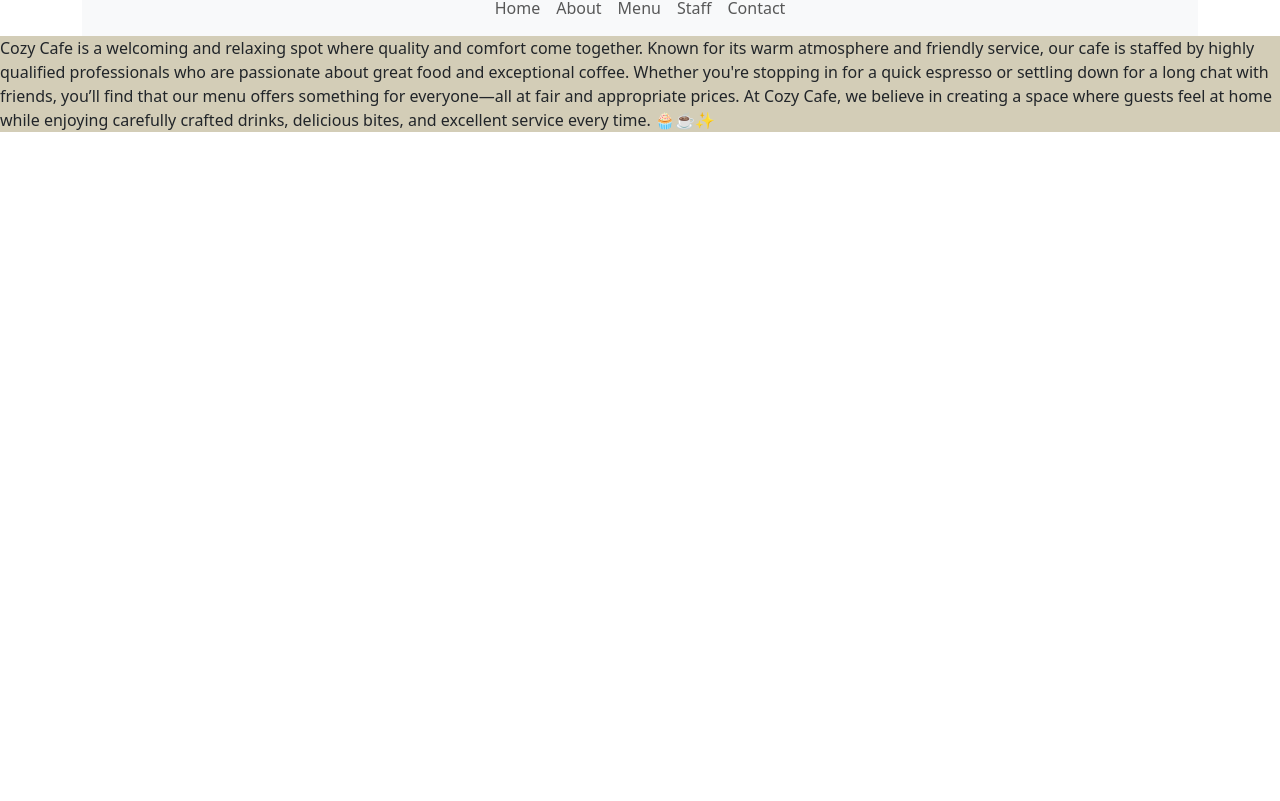
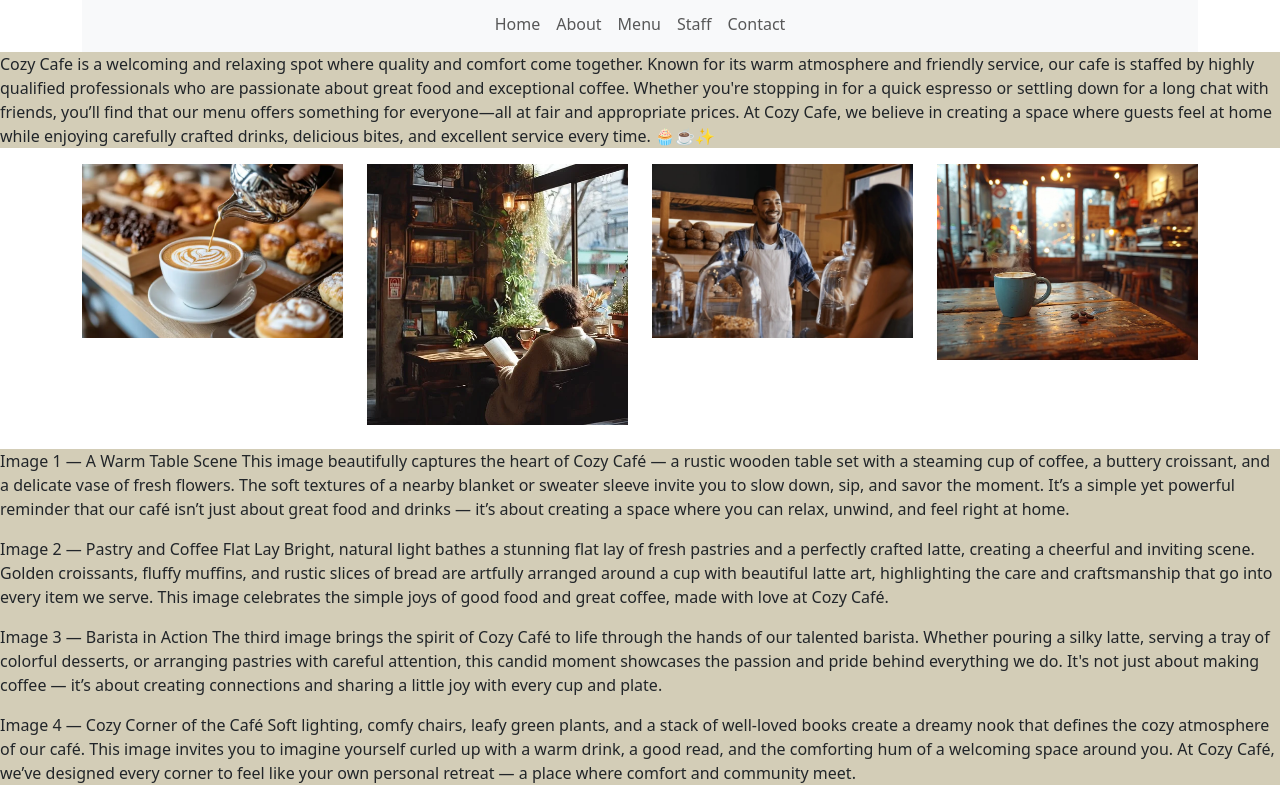
Before and after one commit to Nysa-Patel/smallbusiness, a plain HTML site: page About.html in a window 1280 px wide. Shown: the part 60-861 px from the top of the page. Before the commit the page ends 800 px from the top, so only its background shows below. Drawn offline with nearby package versions, Linux system fonts and the light colour scheme.

Commit message:
Add files via upload

```diff
--- a/About.html
+++ b/About.html
@@ -10,8 +10,8 @@
     <title>Cozy Cafe</title>
   </head>
     <div class = "container">
-        <p class="text-bg-info">Cozy Cafe</p>
-        <nav class="navbar navbar-expand-sm bg-light justify-content-center">
+      <h1 div class = "text-center text-bg-info">Cozy Cafe</h1>
+              <nav class="navbar navbar-expand-sm bg-light justify-content-center">
           <ul class="navbar-nav">
             <li class="nav-item">
               <a class="nav-link" href="index.html">Home</a>
@@ -36,4 +36,36 @@
 
         🧁☕✨</p>
   </div>
+  <div class="container">
+    <div class="row">
+      <div class="col-12 col-md-3 mb-4">
+        <img src="art.webp" class="img-fluid" alt="Image 1">
+      </div>
+      <div class="col-12 col-md-3 mb-4">
+        <img src="nook.webp" class="img-fluid" alt="Image 2">
+      </div>
+      <div class="col-12 col-md-3 mb-4">
+        <img src="man.webp" class="img-fluid" alt="Image 3">
+      </div>
+      <div class="col-12 col-md-3 mb-4">
+        <img src="coffee.jpg" class="img-fluid" alt="Image 4">
+      </div>
+    </div>
+  </div>
+  <div class = "about" style="background-color: rgb(211, 205, 183);">
+    <p>Image 1 — A Warm Table Scene
+      This image beautifully captures the heart of Cozy Café — a rustic wooden table set with a steaming cup of coffee, a buttery croissant, and a delicate vase of fresh flowers. The soft textures of a nearby blanket or sweater sleeve invite you to slow down, sip, and savor the moment. It’s a simple yet powerful reminder that our café isn’t just about great food and drinks — it’s about creating a space where you can relax, unwind, and feel right at home.
+      </p>
+      <div class = "about" style="background-color: rgb(211, 205, 183);">
+        <p>Image 2 — Pastry and Coffee Flat Lay
+          Bright, natural light bathes a stunning flat lay of fresh pastries and a perfectly crafted latte, creating a cheerful and inviting scene. Golden croissants, fluffy muffins, and rustic slices of bread are artfully arranged around a cup with beautiful latte art, highlighting the care and craftsmanship that go into every item we serve. This image celebrates the simple joys of good food and great coffee, made with love at Cozy Café.</p>
+          <div class = "about" style="background-color: rgb(211, 205, 183);">
+            <p>Image 3 — Barista in Action
+              The third image brings the spirit of Cozy Café to life through the hands of our talented barista. Whether pouring a silky latte, serving a tray of colorful desserts, or arranging pastries with careful attention, this candid moment showcases the passion and pride behind everything we do. It's not just about making coffee — it’s about creating connections and sharing a little joy with every cup and plate.
+
+              </p>
+              <div class = "about" style="background-color: rgb(211, 205, 183);">
+                <p>Image 4 — Cozy Corner of the Café
+                  Soft lighting, comfy chairs, leafy green plants, and a stack of well-loved books create a dreamy nook that defines the cozy atmosphere of our café. This image invites you to imagine yourself curled up with a warm drink, a good read, and the comforting hum of a welcoming space around you. At Cozy Café, we’ve designed every corner to feel like your own personal retreat — a place where comfort and community meet.</p>
+
 </html>
```
Also changed, not shown: Menu.html (+10 -2 lines), Staff.html (+1 -2 lines), index.html (+22 -3 lines), art.webp (added), coffee.jpg (added), man.webp (added), nook.webp (added).
